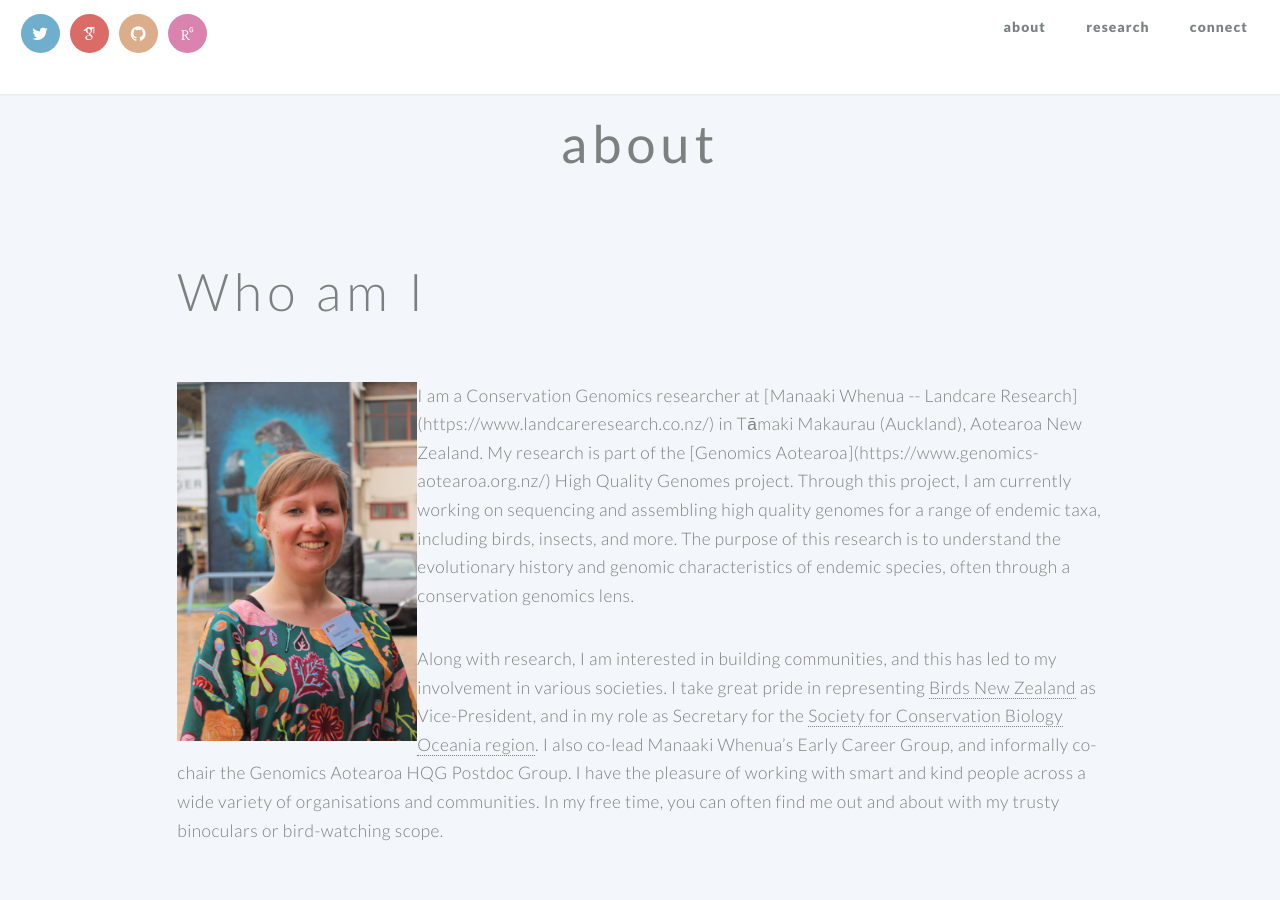
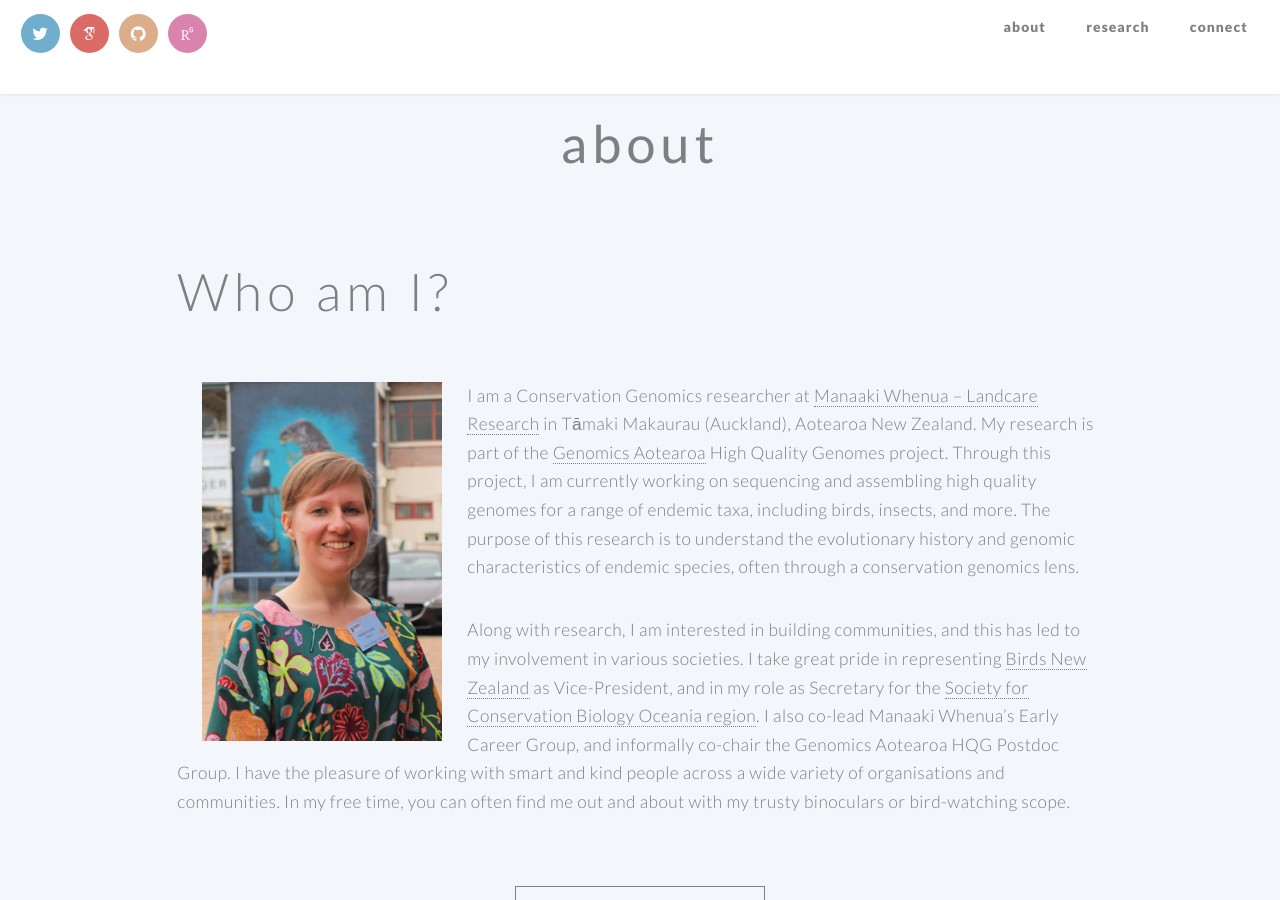
Before and after one commit to natforsdick/natforsdick.github.io, a Jekyll site: the page built from index.md, in a window 1280 px wide and 900 px high, scrolled down 589 px. Built offline with Jekyll 4.4.1, drawn with Linux system fonts in a browser that asks for light colours; some web fonts are replaced.

Commit message:
removed <p>, added margin

```diff
--- a/index.md
+++ b/index.md
@@ -41,13 +41,11 @@ cta_button_label: contact Natalie # the label on the button
 
 ---
 [//]: # (write a bit about yourself here)
-## Who am I
+## Who am I?
 
-<p>
-<img src="./images/Nat-BirdsNZ2021-MSzabo.jpeg" alt="A profile photo of Natalie Forsdick taken by Michael Szabo. Natalie has short light brown hair, and wears a dark green dress with large coloured flowers." style="float:left;width:240px;">
+<img src="./images/Nat-BirdsNZ2021-MSzabo.jpeg" alt="A profile photo of Natalie Forsdick taken by Michael Szabo. Natalie has short light brown hair, and wears a dark green dress with large coloured flowers." style="float:left;width:240px;margin:0px 25px">
 
 I am a Conservation Genomics researcher at [Manaaki Whenua -- Landcare Research](https://www.landcareresearch.co.nz/) in Tāmaki Makaurau (Auckland), Aotearoa New Zealand. My research is part of the [Genomics Aotearoa](https://www.genomics-aotearoa.org.nz/) High Quality Genomes project. Through this project, I am currently working on sequencing and assembling high quality genomes for a range of endemic taxa, including birds, insects, and more. The purpose of this research is to understand the evolutionary history and genomic characteristics of endemic species, often through a conservation genomics lens.
-</p>
 
 <!-- Ko Ngāti Pākehā te iwi, ko Rangiora whenua tupu, ko Natalie Forsdick ahau. -->
 <!-- I completed my PhD at the University of Otago in 2020, investigating the genomic impacts of hybridisation in kakī/black stilts, a critically endangered Aotearoa endemic wading bird. -->
```
